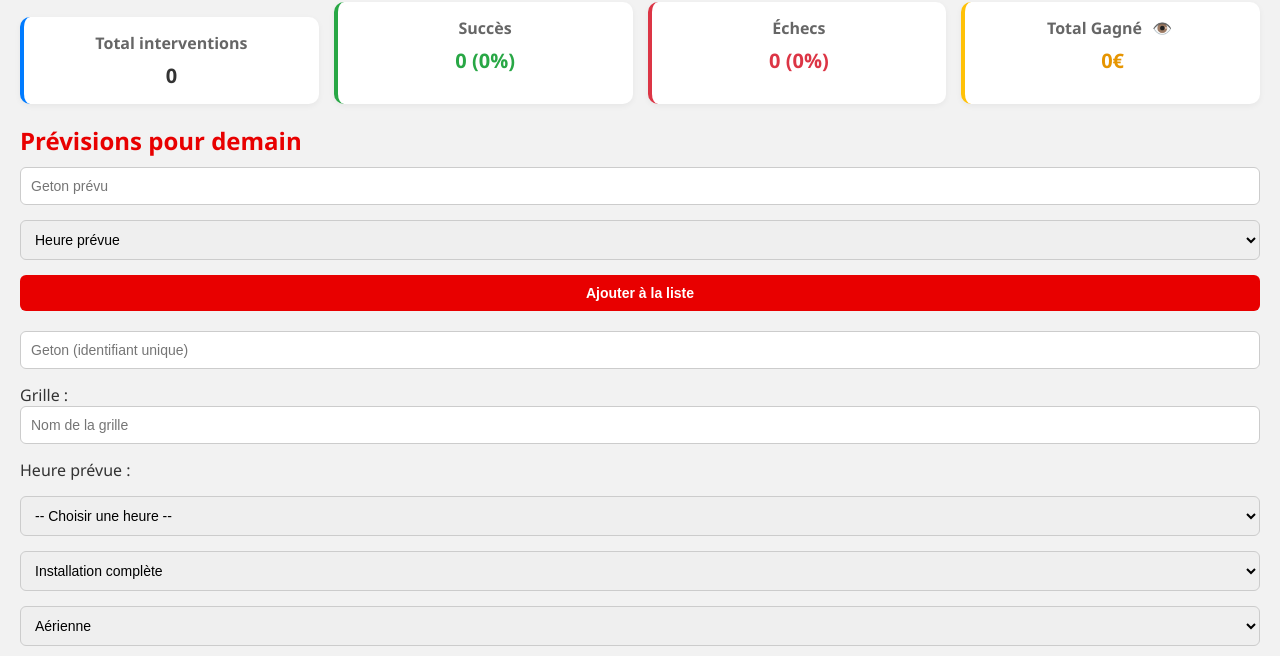
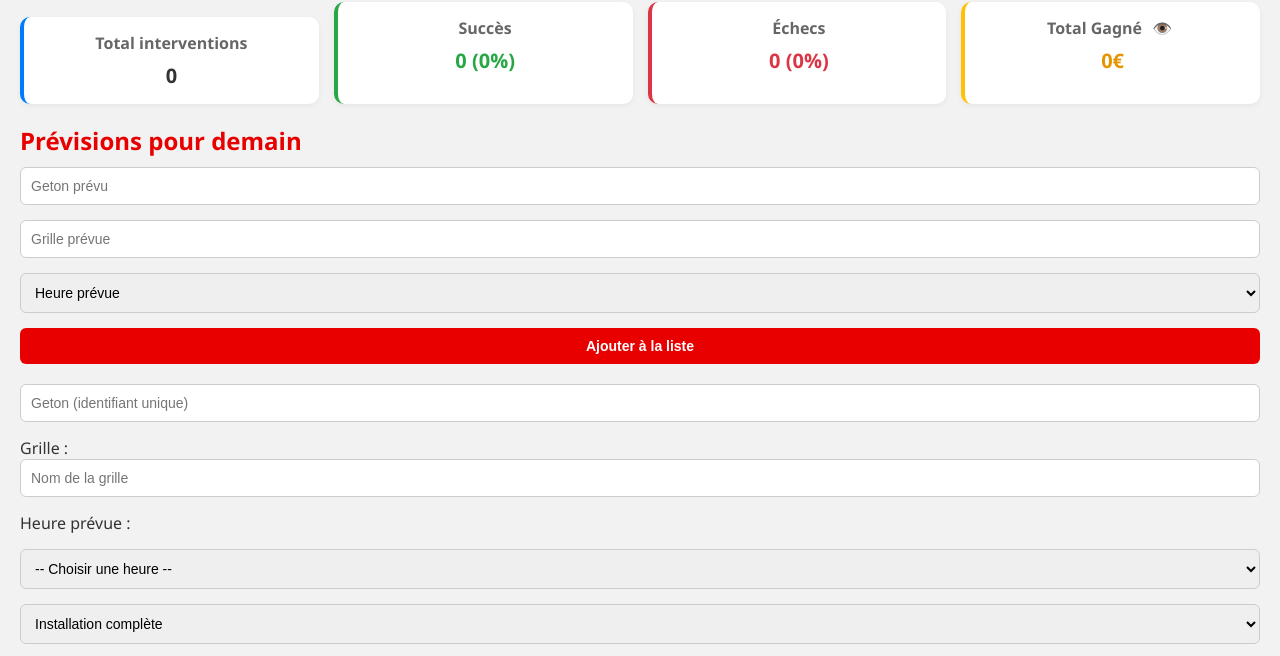
Before and after one commit to BssD-Ouss/optivo, a plain HTML site: page index.html in a window 1280 px wide. Shown: the part 102-758 px from the top of the page. Drawn offline with Linux system fonts and the light colour scheme.

Commit message:
liste interventions prevues personalisées(heure,grille,geton)2

```diff
--- a/index.html
+++ b/index.html
@@ -46,6 +46,7 @@
   <h2>Prévisions pour demain</h2>
 <form id="previsionForm">
   <input type="text" id="previsionGeton" placeholder="Geton prévu" required />
+  <input type="text" id="previsionGrille" placeholder="Grille prévue" required />
   <select id="previsionHeure" required>
   <option value="">Heure prévue</option>
   <option value="08h">08h</option>
```
